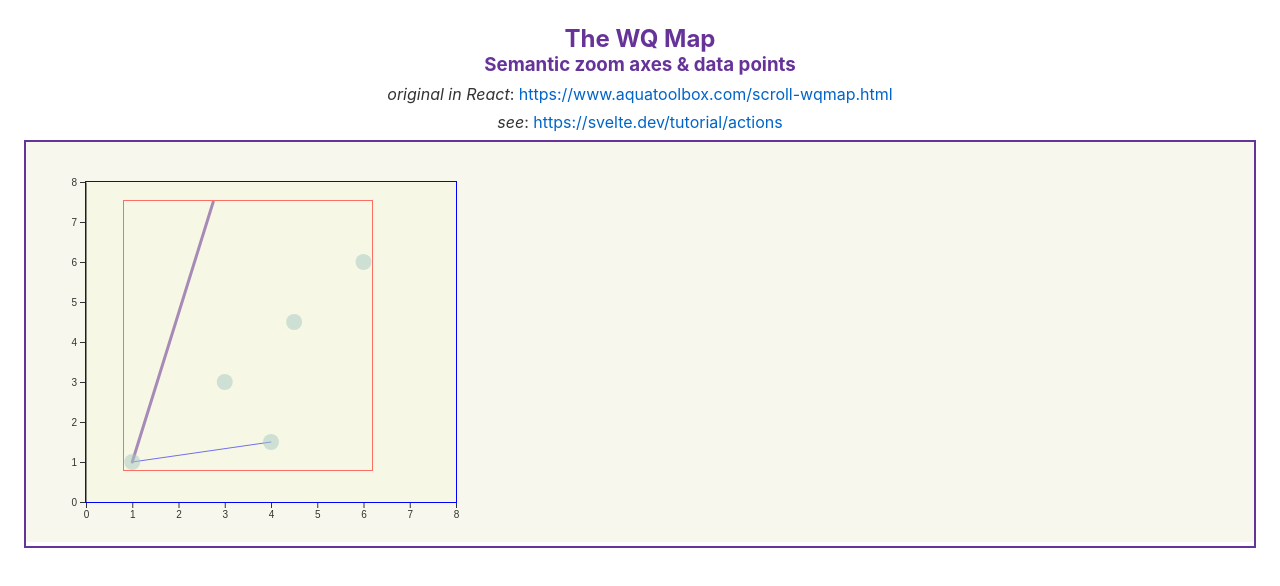
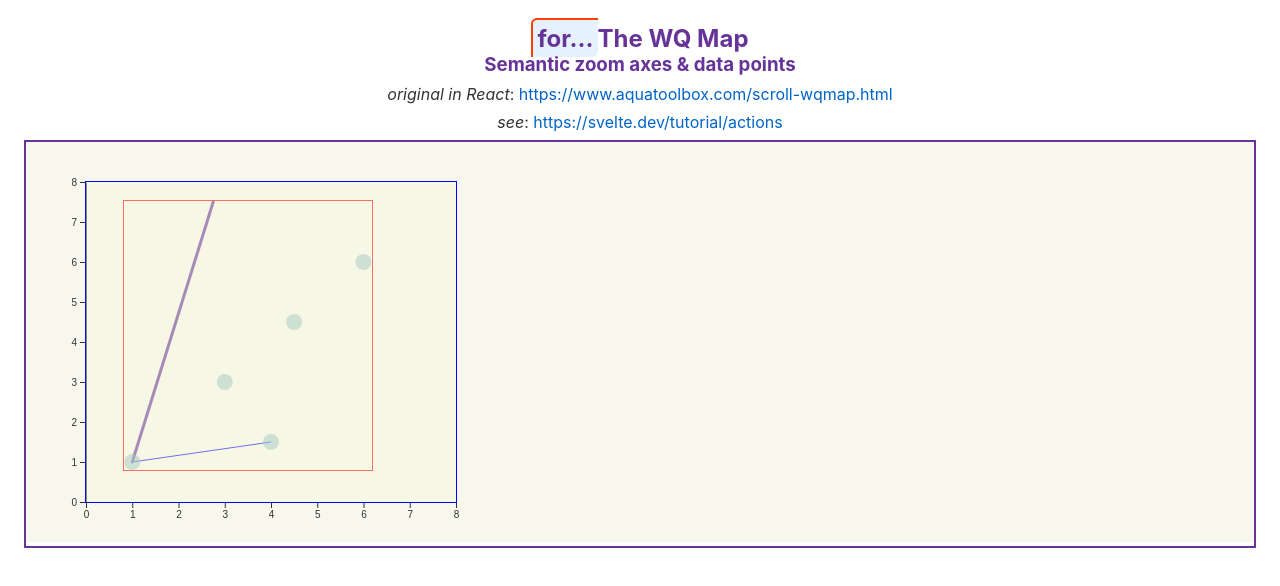
Before and after one commit to aquacalc/svelte-zoom-axes, a Svelte app: page / in a window 1280 px wide. Shown: the top 586 px of the page. Built offline with nearby package versions, Linux system fonts and the light colour scheme.

Commit message:
add h2.tab-callout::before

```diff
--- a/src/wq-components/WqMap_Five.svelte
+++ b/src/wq-components/WqMap_Five.svelte
@@ -89,7 +89,7 @@
   };
 </script>
 
-<h2>The WQ Map</h2>
+<h2 class='tab-callout'>The WQ Map</h2>
 <h3>Semantic zoom axes & data points</h3>
 <p>
   <em>original in React</em>:
@@ -201,6 +201,16 @@
     margin: 0px;
   }
 
+  h2.tab-callout::before {
+  content: "for...";
+  border-top: 2px solid #ff3e00;
+  border-left: 2px solid #ff3e00;
+  padding: 4px;
+  border-top-left-radius: 6px;
+  border-bottom-right-radius: 6px;
+  background-color: rgb(229, 241, 252);
+}
+
   p {
     margin: 8px;
   }
```
